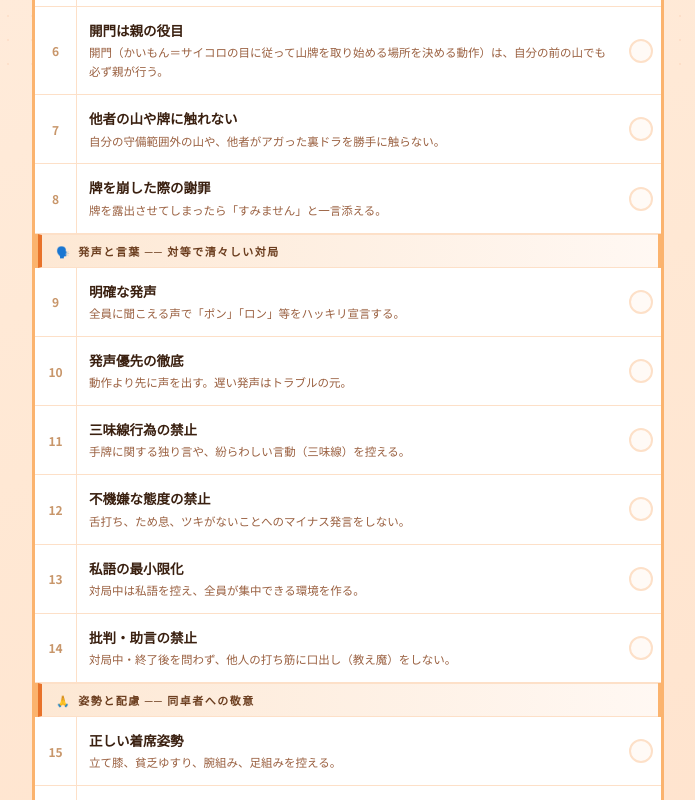
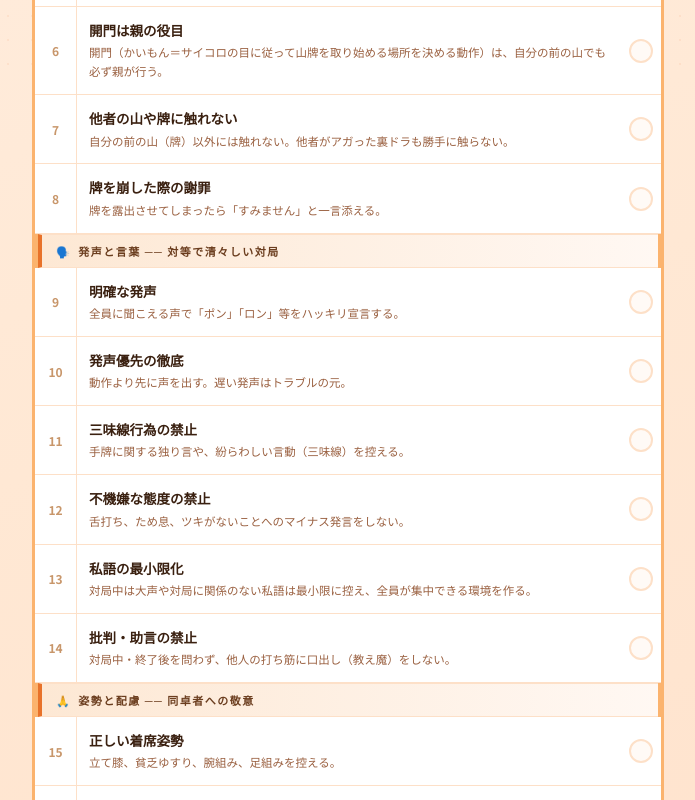
Before and after one commit to neuronkobe-byte/etiquette-check, a plain HTML site: page index.html in a window 1280 px wide. Shown: the part 716-1516 px from the top of the page, without its empty margins (292-987 px from the left). Drawn offline with Linux system fonts and the light colour scheme; a web font is replaced by a local one.

Commit message:
Update index.html

```diff
--- a/index.html
+++ b/index.html
@@ -361,7 +361,7 @@
     </div>
     <div class="check-item" data-index="6" style="animation-delay:0.23s">
       <div class="item-number">7</div>
-      <div class="item-body"><div class="item-title">他者の山や牌に触れない</div><div class="item-desc">自分の守備範囲外の山や、他者がアガった裏ドラを勝手に触らない。</div></div>
+      <div class="item-body"><div class="item-title">他者の山や牌に触れない</div><div class="item-desc">自分の前の山（牌）以外には触れない。他者がアガった裏ドラも勝手に触らない。</div></div>
       <div class="check-box"><div class="check-circle"><span class="check-mark">✓</span></div></div>
     </div>
     <div class="check-item" data-index="7" style="animation-delay:0.26s">
@@ -399,7 +399,7 @@
     </div>
     <div class="check-item" data-index="12" style="animation-delay:0.41s">
       <div class="item-number">13</div>
-      <div class="item-body"><div class="item-title">私語の最小限化</div><div class="item-desc">対局中は私語を控え、全員が集中できる環境を作る。</div></div>
+      <div class="item-body"><div class="item-title">私語の最小限化</div><div class="item-desc">対局中は大声や対局に関係のない私語は最小限に控え、全員が集中できる環境を作る。</div></div>
       <div class="check-box"><div class="check-circle"><span class="check-mark">✓</span></div></div>
     </div>
     <div class="check-item" data-index="13" style="animation-delay:0.44s">
```
